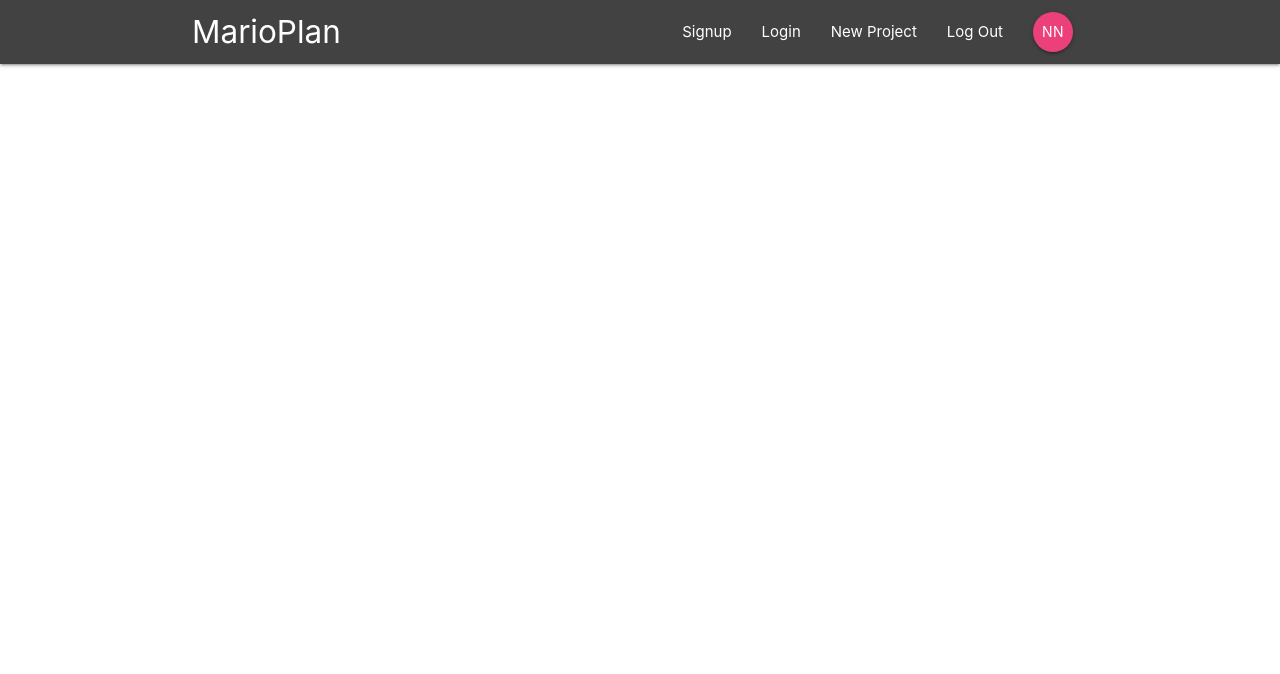
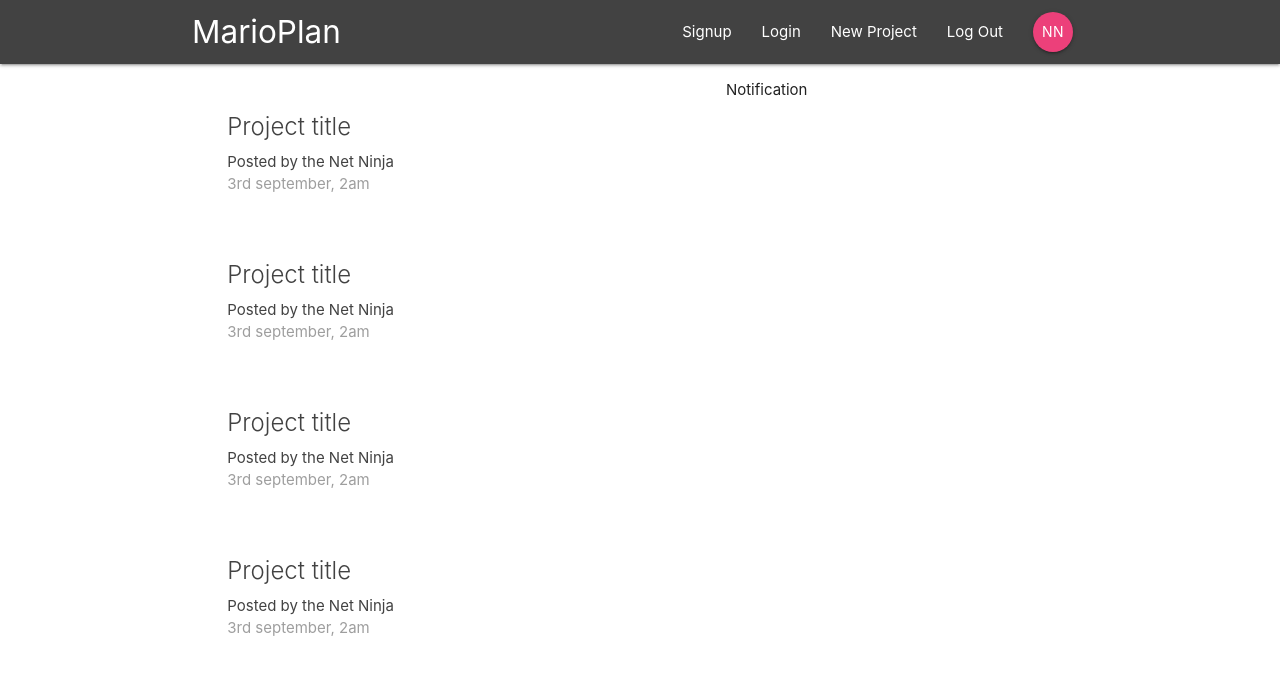
Before and after one commit to devstar20/React-Redux-Firebase-Demo, a React (Create React App) app in the folder marioplan/: page / in a window 1280 px wide. Shown: the top 674 px of the page. Built offline with nearby package versions, Linux system fonts and the light colour scheme.

Commit message:
create dashboard

```diff
--- a/marioplan/src/App.js
+++ b/marioplan/src/App.js
@@ -1,13 +1,16 @@
 import React, {Component} from 'react';
-import { BrowserRouter } from 'react-router-dom'
+import { BrowserRouter, Switch, Route } from 'react-router-dom'
 import Navbar from './components/layout/Navbar'
-
+import Dashboard from './components/dashboard/Dashboard'
 
 function App() {
   return (
     <BrowserRouter>
       <div className="App">
         <Navbar />
+        <Switch>
+          <Route path="/" component={Dashboard} />
+        </Switch>
       </div>
     </BrowserRouter>
   );
--- a/marioplan/src/components/dashboard/Dashboard.js
+++ b/marioplan/src/components/dashboard/Dashboard.js
@@ -0,0 +1,22 @@
+import React, { Component } from 'react'
+import Notifications from './Notifications'
+import ProjectList from '../projects/ProjectList'
+
+class Dashboard extends Component {
+    render(){
+        return(
+            <div className="dashboard container">
+              <div className="row">
+                <div className="col s12 m6">
+                    <ProjectList />
+                </div>
+                <div className="col s12 m5 offset-m1">
+                    <Notifications />
+                </div>
+              </div>
+            </div>
+        )
+    }
+}
+
+export default Dashboard
--- a/marioplan/src/components/dashboard/Notifications.js
+++ b/marioplan/src/components/dashboard/Notifications.js
@@ -0,0 +1,11 @@
+import React from 'react'
+
+const Notifications = () => {
+    return(
+        <div>
+            <p>Notification</p>
+        </div>
+    )
+}
+
+export default Notifications
--- a/marioplan/src/components/projects/ProjectList.js
+++ b/marioplan/src/components/projects/ProjectList.js
@@ -0,0 +1,16 @@
+import React from 'react'
+import ProjectSummary from './ProjectSummary'
+
+
+const ProjectList = () => {
+    return(
+        <div className="project-list section">
+          <ProjectSummary />
+          <ProjectSummary />
+          <ProjectSummary />
+          <ProjectSummary />
+        </div>
+    )
+}
+
+export default ProjectList
--- a/marioplan/src/components/projects/ProjectSummary.js
+++ b/marioplan/src/components/projects/ProjectSummary.js
@@ -0,0 +1,15 @@
+import React  from 'react'
+
+const ProjectSummary = () => {
+     return(
+        <div className="card z-depth-0 project-summary">
+            <div className="card-content grey-text text-darken-3">
+              <span className="card-title">Project title</span>
+                <p>Posted by  the Net Ninja</p>
+                <p className="grey-text">3rd september, 2am</p>
+            </div>
+          </div>
+     )
+}
+
+export default ProjectSummary
```
